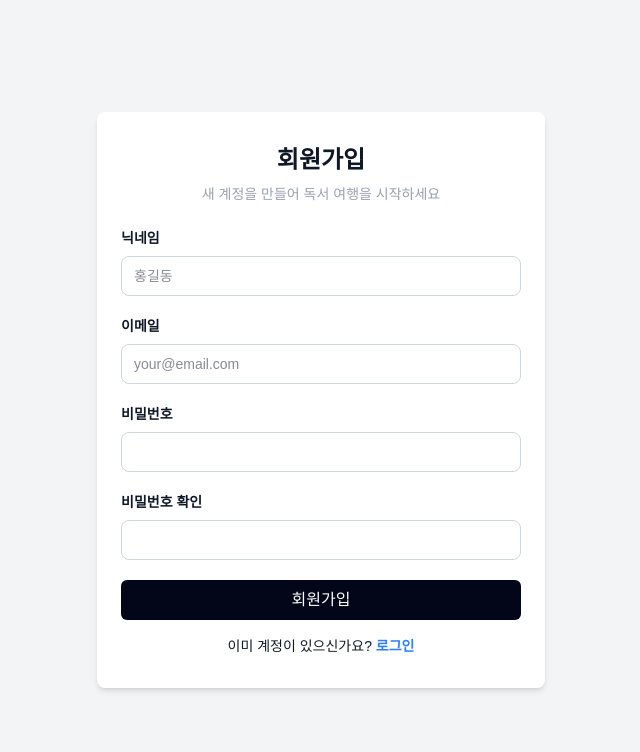
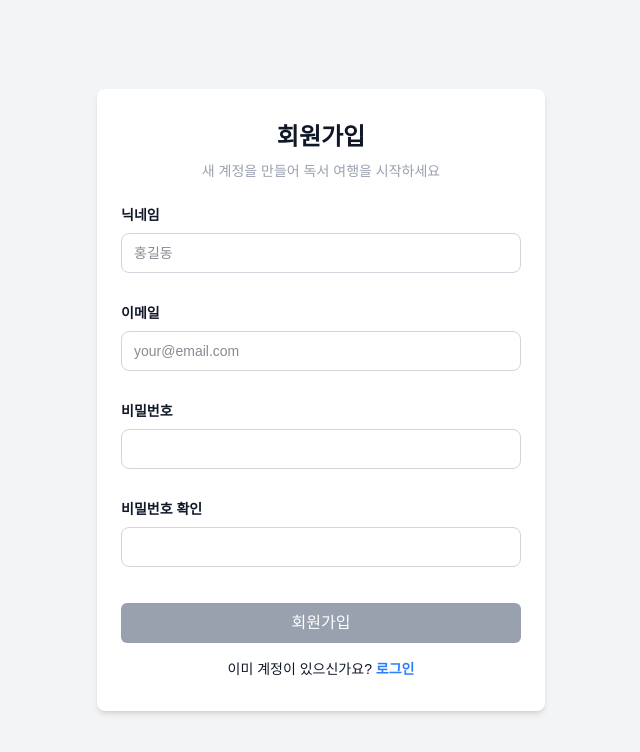
Before and after one commit to DEEPDIVE-BookJuck-BookJuck/BookJuck-BookJuck, a Next.js app: page /auth/sign-up in a window 1280 px wide. Shown: the top 752 px of the page, without its empty margins (319-959 px from the left). Built offline with nearby package versions, Linux system fonts and the light colour scheme; no server answers; a web font is replaced by a local one.

Commit message:
feat: 로그인/회원가입 UI 개선 (#137)
* feat: 에러 메시지 영역 고정 높이 지정

* feat: 인풋 에러 메시지 실시간 반영

* feat: submit 버튼 비활성화 상태 추가

```diff
--- a/src/app/(without-header)/auth/_components/button.tsx
+++ b/src/app/(without-header)/auth/_components/button.tsx
@@ -13,7 +13,7 @@ export default function Button({
   ...props
 }: ButtonProps) {
   const className = `
-    w-full h-10 px-3 py-2 mt-4 mb-4 rounded-md text-white bg-slate-950 hover:bg-gray-800 hover:cursor-pointer
+    w-full h-10 px-3 py-2 mt-1.5 mb-4 rounded-md text-white bg-slate-950 hover:bg-gray-800 hover:cursor-pointer
     disabled:bg-gray-400
     disabled:cursor-not-allowed
   `
--- a/src/app/(without-header)/auth/_components/form-error.tsx
+++ b/src/app/(without-header)/auth/_components/form-error.tsx
@@ -3,6 +3,13 @@ interface FormErrorProps {
 }
 
 export default function FormError({ message }: FormErrorProps) {
-  if (!message) return null
-  return <p className="text-red-500 text-sm mb-3">{message}</p>
+  return (
+    <p
+      className={`text-sm mb-1.5 transition-all ${
+        message ? 'text-red-500' : 'invisible'
+      } min-h-[20px]`}
+    >
+      {message || ''}
+    </p>
+  )
 }
--- a/src/app/(without-header)/auth/log-in/page.tsx
+++ b/src/app/(without-header)/auth/log-in/page.tsx
@@ -90,13 +90,17 @@ export default function LoginPage() {
           type="email"
           value={email}
           placeholder="your@email.com"
-          onChange={(e) => setEmail(e.target.value)}
+          onChange={(e) => {
+            const value = e.target.value
+            setEmail(value)
+            setEmailError(validateEmail(value))
+          }}
           hasError={!!emailError}
         />
         <FormError message={emailError} />
 
         <label
-          className="text-sm font-semibold mt-5 mb-2 block"
+          className="text-sm font-semibold mb-2 block"
           htmlFor="password"
         >
           비밀번호
@@ -105,12 +109,23 @@ export default function LoginPage() {
           id="password"
           type="password"
           value={password}
-          onChange={(e) => setPassword(e.target.value)}
+          onChange={(e) => {
+            const value = e.target.value
+            setPassword(value)
+            setPasswordError(validatePassword(value))
+          }}
           hasError={!!passwordError}
         />
         <FormError message={passwordError} />
 
-        <Button isLoading={isLoading}>로그인</Button>
+        <Button
+          isLoading={isLoading}
+          disabled={
+            !email || !password || !!emailError || !!passwordError
+          }
+        >
+          로그인
+        </Button>
 
         <div className="text-sm text-center">
           계정이 없으신가요?{' '}
--- a/src/app/(without-header)/auth/sign-up/page.tsx
+++ b/src/app/(without-header)/auth/sign-up/page.tsx
@@ -70,6 +70,16 @@ export default function SignupPage() {
     }
   }
 
+  const isFormValid =
+    nickName.trim() !== '' &&
+    email.trim() !== '' &&
+    password !== '' &&
+    confirmPassword !== '' &&
+    !nickNameError &&
+    !emailError &&
+    !passwordError &&
+    !confirmError
+
   return (
     <>
       <form
@@ -94,13 +104,17 @@ export default function SignupPage() {
           type="text"
           placeholder="홍길동"
           value={nickName}
-          onChange={(e) => setNickName(e.target.value)}
+          onChange={(e) => {
+            const value = e.target.value
+            setNickName(value)
+            setNickNameError(validateNickname(value))
+          }}
           hasError={!!nickNameError}
         />
         <FormError message={nickNameError} />
 
         <label
-          className="text-sm font-semibold mt-4 mb-2 block"
+          className="text-sm font-semibold mb-2 block"
           htmlFor="email"
         >
           이메일
@@ -110,13 +124,17 @@ export default function SignupPage() {
           type="email"
           placeholder="your@email.com"
           value={email}
-          onChange={(e) => setEmail(e.target.value)}
+          onChange={(e) => {
+            const value = e.target.value
+            setEmail(value)
+            setEmailError(validateEmail(value))
+          }}
           hasError={!!emailError}
         />
         <FormError message={emailError} />
 
         <label
-          className="text-sm font-semibold mt-4 mb-2 block"
+          className="text-sm font-semibold mb-2 block"
           htmlFor="password"
         >
           비밀번호
@@ -125,13 +143,20 @@ export default function SignupPage() {
           id="password"
           type="password"
           value={password}
-          onChange={(e) => setPassword(e.target.value)}
+          onChange={(e) => {
+            const value = e.target.value
+            setPassword(value)
+            setPasswordError(
+              validatePassword(value, { requireSpecialChar: true }),
+            )
+            setConfirmError(validateConfirm(confirmPassword, value))
+          }}
           hasError={!!passwordError}
         />
         <FormError message={passwordError} />
 
         <label
-          className="text-sm font-semibold mt-4 mb-2 block"
+          className="text-sm font-semibold mb-2 block"
           htmlFor="confirm"
         >
           비밀번호 확인
@@ -140,12 +165,21 @@ export default function SignupPage() {
           id="confirm"
           type="password"
           value={confirmPassword}
-          onChange={(e) => setConfirmPassword(e.target.value)}
+          onChange={(e) => {
+            const value = e.target.value
+            setConfirmPassword(value)
+            setConfirmError(validateConfirm(value, password))
+          }}
           hasError={!!confirmError}
         />
         <FormError message={confirmError} />
 
-        <Button isLoading={isLoading}>회원가입</Button>
+        <Button
+          isLoading={isLoading}
+          disabled={!isFormValid}
+        >
+          회원가입
+        </Button>
 
         <div className="text-sm text-center">
           이미 계정이 있으신가요?{' '}
```
